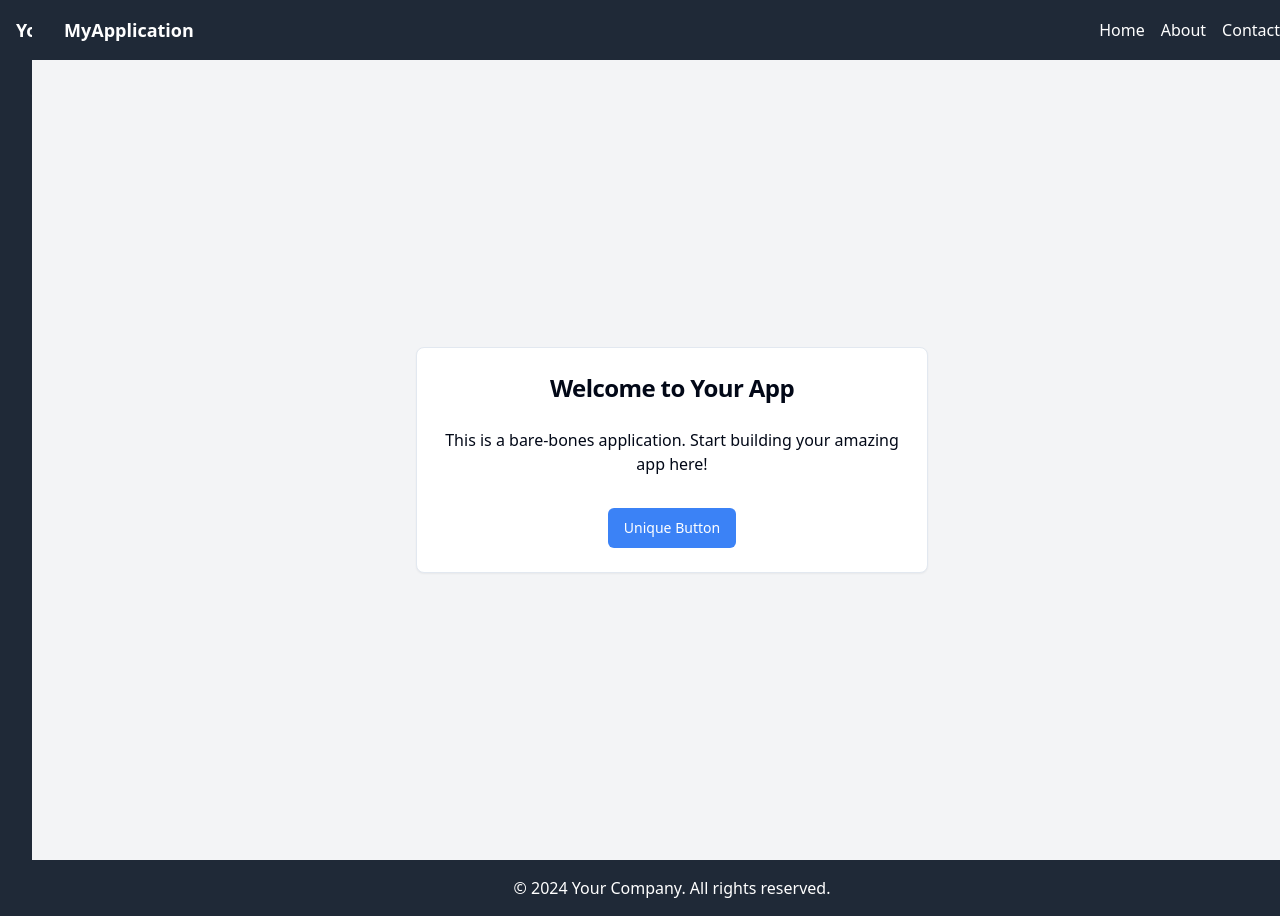
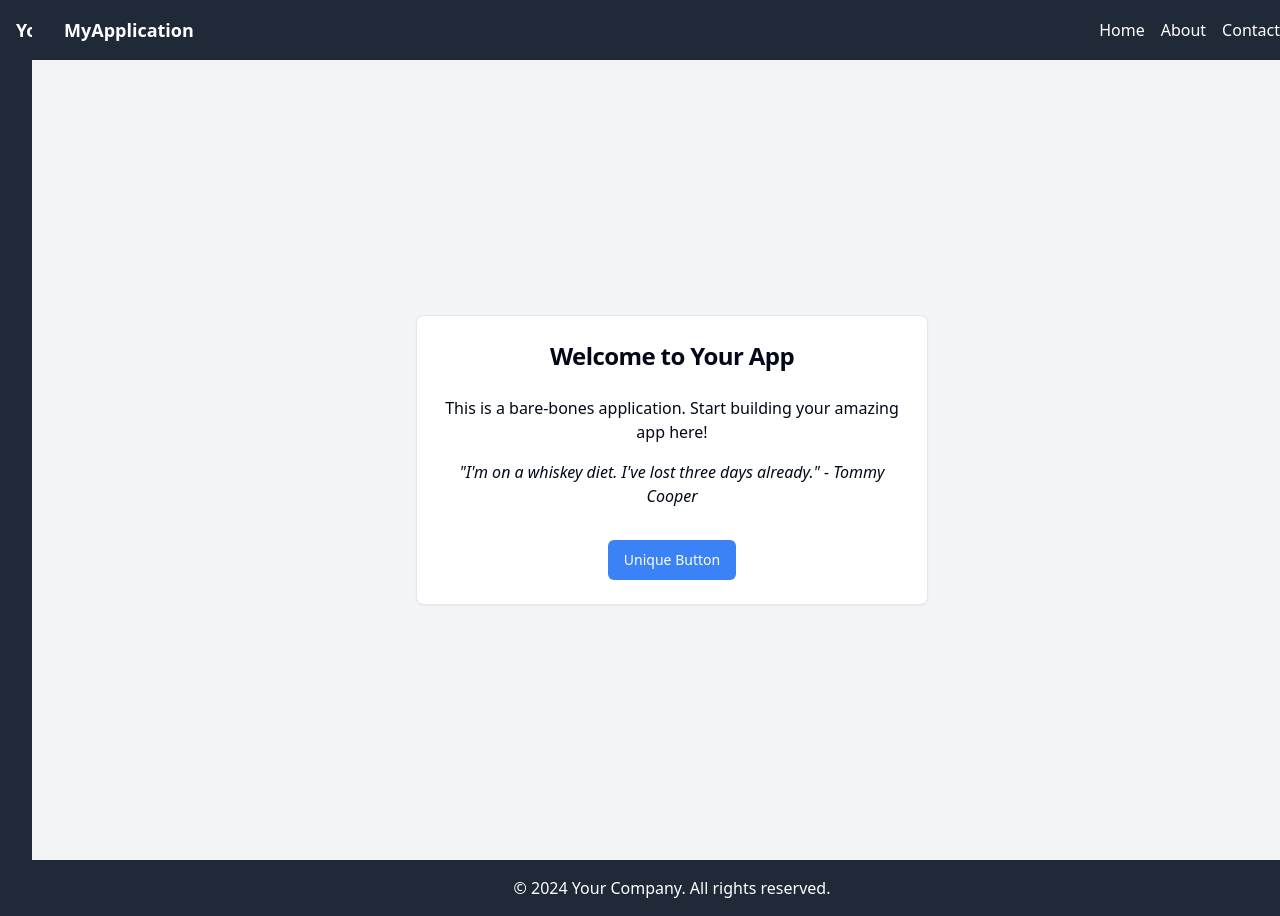
Before and after one commit to GPT-Engineer-App-Dev/project-seed, a React (Vite) app: page / in a window 1280 px wide. Shown: the top 916 px of the page. Built offline with nearby package versions, Linux system fonts and the light colour scheme.

Commit message:
Added a funny quote to the Index page.

```diff
--- a/src/pages/Index.jsx
+++ b/src/pages/Index.jsx
@@ -12,7 +12,8 @@ const Index = () => {
           </CardHeader>
           <CardContent className="text-center">
             <p className="mb-4">This is a bare-bones application. Start building your amazing app here!</p>
-          <Button className="mt-4 bg-blue-500 text-white hover:bg-blue-700">Unique Button</Button>
+            <p className="mb-4 italic">"I'm on a whiskey diet. I've lost three days already." - Tommy Cooper</p>
+            <Button className="mt-4 bg-blue-500 text-white hover:bg-blue-700">Unique Button</Button>
           </CardContent>
         </Card>
       </div>
```
